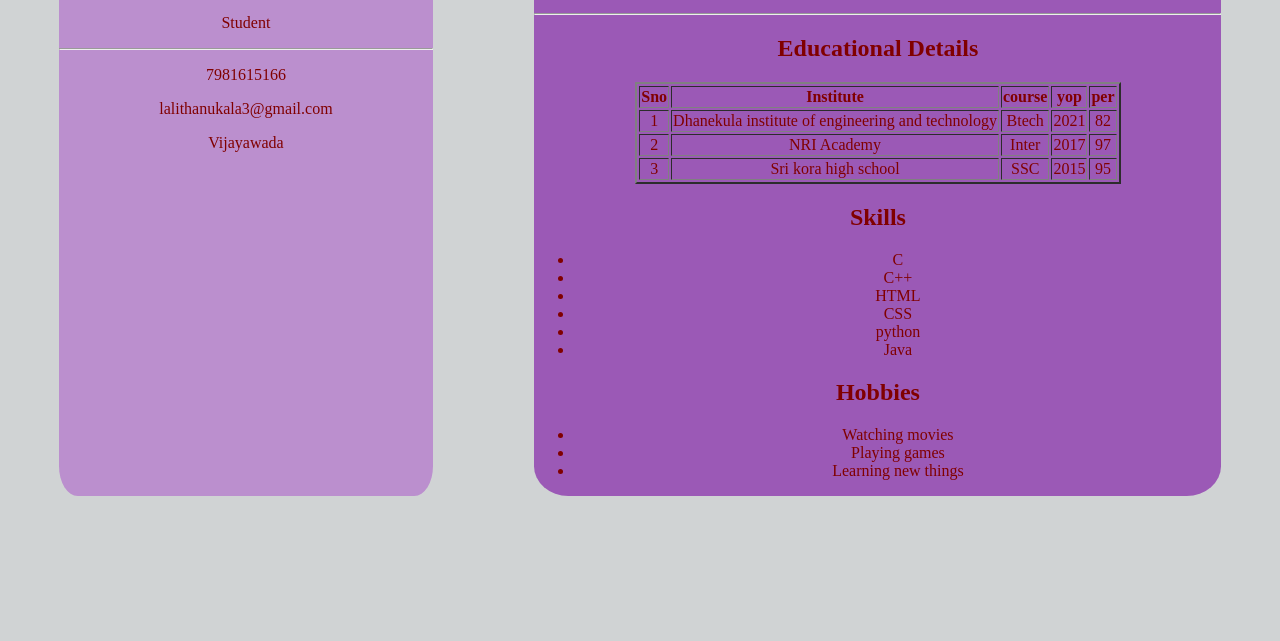
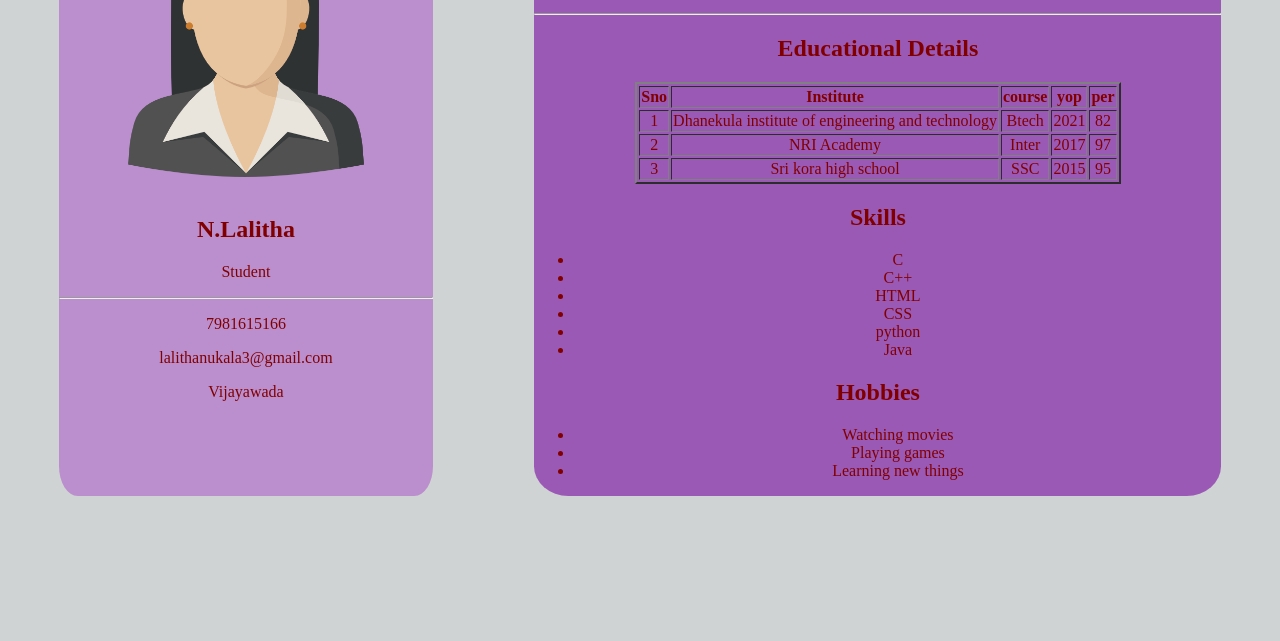
Before and after one commit to NukalaLalitha/react-student, a plain HTML site: page resume.html in a window 1280 px wide. Shown: the part 159-800 px from the top of the page. Drawn offline with Linux system fonts and the light colour scheme.

Commit message:
Update resume.html

```diff
--- a/resume.html
+++ b/resume.html
@@ -12,7 +12,7 @@
 		<div class="leftdiv">
 
 			<div class="ld-1">
-				<img src="images/profile pic.png" alt="profile pic">
+				<img src="profile pic.png" alt="profile pic">
 				<h2>N.Lalitha</h2>
 				<P>Student</P>
 				<hr>
```
